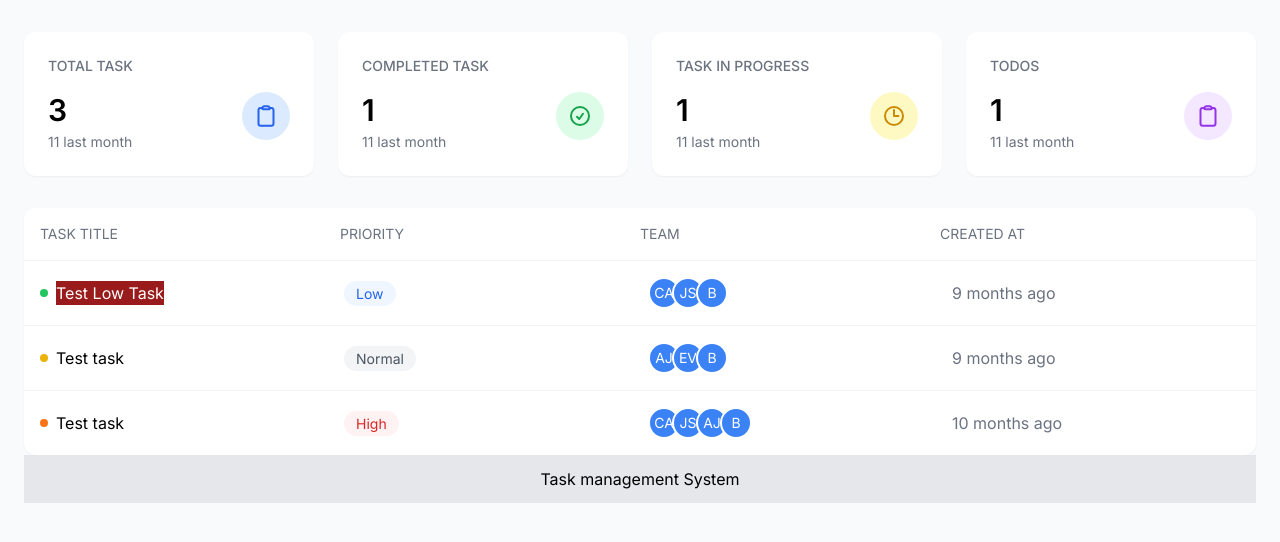
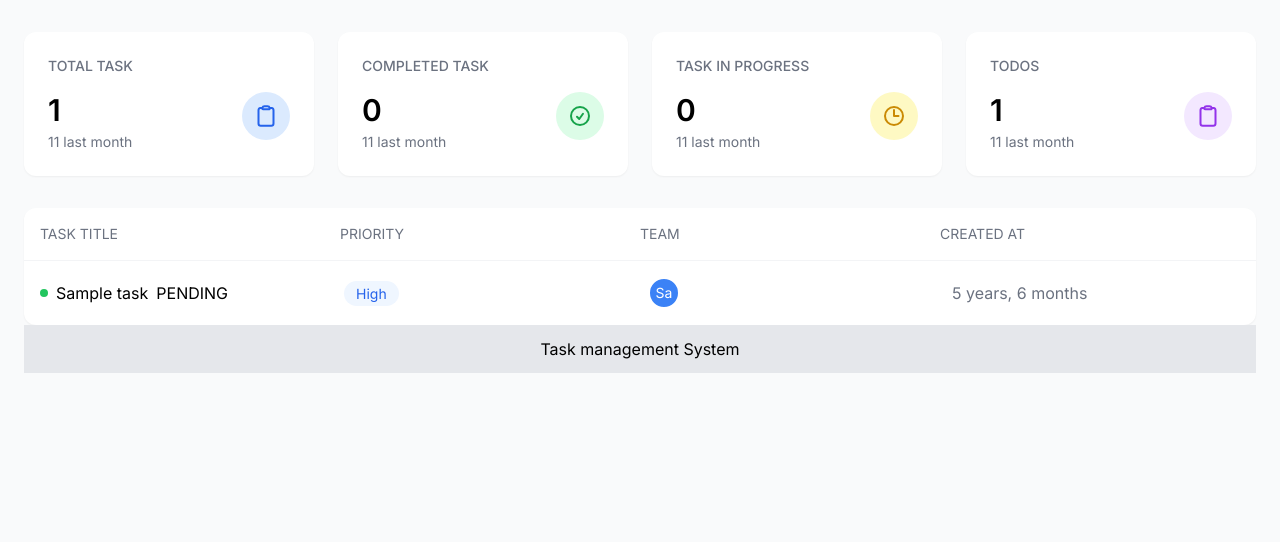
Before and after one commit to Adnan-Assad/task-management, a Django app: page /tasks/manager_dashboard/ in a window 1280 px wide. Shown: the part 64-606 px from the top of the page. Run offline with Django 5.2, Linux system fonts and the light colour scheme; tables that the repository leaves empty hold one stand-in row (values such as "Sample post").

Commit message:
this is my second commit

```diff
--- a/tasks/templates/dashboard/dashboard.html
+++ b/tasks/templates/dashboard/dashboard.html
@@ -55,11 +55,12 @@
         <!-- Stats Grid  -->
         <div class="grid grid-cols-4 gap-6 mb-8">
           <!-- Total Task  -->
+          <a href="{% url 'manager_dashboard' %}">
           <div class="bg-white rounded-xl p-6 shadow-sm">
             <h3 class="text-sm font-medium text-gray-500 mb-4">TOTAL TASK</h3>
             <div class="flex justify-between items-start">
               <div>
-                <p class="text-3xl font-semibold mb-1">3</p>
+                <p class="text-3xl font-semibold mb-1">{{counts.total}}</p>
                 <p class="text-gray-500 text-sm">11 last month</p>
               </div>
               <div class="bg-blue-100 p-3 rounded-full">
@@ -80,14 +81,16 @@
               </div>
             </div>
           </div>
+          </a>
           <!-- Completed Task  -->
+          <a href="{% url 'manager_dashboard' %}?type=completed">
           <div class="bg-white rounded-xl p-6 shadow-sm">
             <h3 class="text-sm font-medium text-gray-500 mb-4">
               COMPLETED TASK
             </h3>
             <div class="flex justify-between items-start">
               <div>
-                <p class="text-3xl font-semibold mb-1">1</p>
+                <p class="text-3xl font-semibold mb-1">{{counts.completed}}</p>
                 <p class="text-gray-500 text-sm">11 last month</p>
               </div>
               <div class="bg-green-100 p-3 rounded-full">
@@ -108,14 +111,16 @@
               </div>
             </div>
           </div>
+          </a>
           <!-- Task In Progress  -->
+          <a href=" {% url 'manager_dashboard' %}?type=in_progress">
           <div class="bg-white rounded-xl p-6 shadow-sm">
             <h3 class="text-sm font-medium text-gray-500 mb-4">
               TASK IN PROGRESS
             </h3>
             <div class="flex justify-between items-start">
               <div>
-                <p class="text-3xl font-semibold mb-1">1</p>
+                <p class="text-3xl font-semibold mb-1">{{counts.in_progress}}</p>
                 <p class="text-gray-500 text-sm">11 last month</p>
               </div>
               <div class="bg-yellow-100 p-3 rounded-full">
@@ -136,11 +141,15 @@
               </div>
             </div>
           </div>
+          </a>
+                      {#  Pending Task  #}
+
+                      <a href="{% url 'manager_dashboard' %}?type=pending">
           <div class="bg-white rounded-xl p-6 shadow-sm">
             <h3 class="text-sm font-medium text-gray-500 mb-4">TODOS</h3>
             <div class="flex justify-between items-start">
               <div>
-                <p class="text-3xl font-semibold mb-1">1</p>
+                <p class="text-3xl font-semibold mb-1">{{counts.pending}}</p>
                 <p class="text-gray-500 text-sm">11 last month</p>
               </div>
               <div class="bg-purple-100 p-3 rounded-full">
@@ -161,6 +170,7 @@
               </div>
             </div>
           </div>
+          </a>
         </div>
         {% block tasks %}
 
--- a/tasks/templates/dashboard/manager_dashboard.html
+++ b/tasks/templates/dashboard/manager_dashboard.html
@@ -18,107 +18,36 @@
           </div>
           <!-- Task Items  -->
           <div class="divide-y divide-gray-100">
+           {% for task in tasks %}
             <!-- Task 1 -->
             <div class="grid grid-cols-4 gap-4 p-4 items-center">
               <div class="flex items-center gap-2">
                 <div class="w-2 h-2 rounded-full bg-green-500"></div>
-                <span class='bg-red-800 text-white'>Test Low Task</span>
+                <span class=''>{{task.title}}</span>
+                <span class=''>{{task.status}}</span>
               </div>
               <div>
                 <span
                   class="px-3 py-1 rounded-full bg-blue-50 text-blue-600 text-sm"
-                  >Low</span
+                  >{{task.details.get_priority_display}}</span
                 >
               </div>
               <div class="flex -space-x-2">
-                <div
+               {% for emp in task.assigned_to.all %}
+                   <div
                   class="w-8 h-8 rounded-full bg-blue-500 flex items-center justify-center text-white text-sm border-2 border-white"
                 >
-                  CA
+                  {{emp.name |slice:':2'}}
                 </div>
-                <div
-                  class="w-8 h-8 rounded-full bg-blue-500 flex items-center justify-center text-white text-sm border-2 border-white"
-                >
-                  JS
-                </div>
-                <div
-                  class="w-8 h-8 rounded-full bg-blue-500 flex items-center justify-center text-white text-sm border-2 border-white"
-                >
-                  B
-                </div>
+               {% endfor %}
+
+
               </div>
-              <div class="text-gray-500">9 months ago</div>
+              <div class="text-gray-500">{{task.created_at | timesince}}</div>
             </div>
 
-            <!-- Task 2 -->
-            <div class="grid grid-cols-4 gap-4 p-4 items-center">
-              <div class="flex items-center gap-2">
-                <div class="w-2 h-2 rounded-full bg-yellow-500"></div>
-                <span>Test task</span>
-              </div>
-              <div>
-                <span
-                  class="px-3 py-1 rounded-full bg-gray-100 text-gray-600 text-sm"
-                  >Normal</span
-                >
-              </div>
-              <div class="flex -space-x-2">
-                <div
-                  class="w-8 h-8 rounded-full bg-blue-500 flex items-center justify-center text-white text-sm border-2 border-white"
-                >
-                  AJ
-                </div>
-                <div
-                  class="w-8 h-8 rounded-full bg-blue-500 flex items-center justify-center text-white text-sm border-2 border-white"
-                >
-                  EV
-                </div>
-                <div
-                  class="w-8 h-8 rounded-full bg-blue-500 flex items-center justify-center text-white text-sm border-2 border-white"
-                >
-                  B
-                </div>
-              </div>
-              <div class="text-gray-500">9 months ago</div>
-            </div>
-
-            <!-- Task 3 -->
-            <div class="grid grid-cols-4 gap-4 p-4 items-center">
-              <div class="flex items-center gap-2">
-                <div class="w-2 h-2 rounded-full bg-orange-500"></div>
-                <span>Test task</span>
-              </div>
-              <div>
-                <span
-                  class="px-3 py-1 rounded-full bg-red-50 text-red-600 text-sm"
-                  >High</span
-                >
-              </div>
-              <div class="flex -space-x-2">
-                <div
-                  class="w-8 h-8 rounded-full bg-blue-500 flex items-center justify-center text-white text-sm border-2 border-white"
-                >
-                  CA
-                </div>
-                <div
-                  class="w-8 h-8 rounded-full bg-blue-500 flex items-center justify-center text-white text-sm border-2 border-white"
-                >
-                  JS
-                </div>
-                <div
-                  class="w-8 h-8 rounded-full bg-blue-500 flex items-center justify-center text-white text-sm border-2 border-white"
-                >
-                  AJ
-                </div>
-                <div
-                  class="w-8 h-8 rounded-full bg-blue-500 flex items-center justify-center text-white text-sm border-2 border-white"
-                >
-                  B
-                </div>
-              </div>
-              <div class="text-gray-500">10 months ago</div>
-            </div>
-          </div>
+           {% endfor %}
+         </div>
         </div>
 
         {% endblock tasks %}
--- a/tasks/urls.py
+++ b/tasks/urls.py
@@ -1,7 +1,7 @@
 from django.urls import path
 from tasks.views import manager_dashboard, user_dashboard, test, create_task, view_task
 urlpatterns = [
-   path('manager_dashboard/', manager_dashboard) ,
+   path('manager_dashboard/', manager_dashboard, name= "manager_dashboard") ,
    path('user_dashboard/', user_dashboard),
    path('test/', test),
    path('create_task/', create_task),
--- a/tasks/views.py
+++ b/tasks/views.py
@@ -3,11 +3,51 @@ from django.http import HttpResponse
 from tasks.forms import TaskForm,TaskModelForm
 from tasks.models import Employee, Task, TaskDetail, Project
 from datetime import date
-from django.db.models import Count, Max, Min, Avg, Sum
+from django.db.models import Count, Max, Min, Avg, Sum, Q
 
-# Create your views here.
+
 def manager_dashboard(request):
-    return render(request, "dashboard/manager_dashboard.html")
+     # total_task= Task.objects.all().count()
+    # completed_task = Task.objects.filter(status= "COMPLETED").count()
+    # in_progress_task = Task.objects.filter(status= "IN_PROGRESS").count()
+    # pending_task = Task.objects.filter(status = "PENDING").count()
+    # count = {
+    #     "total_task":
+    #     "completed_task":
+    #     "in_progress":
+    #     "pending":
+    # }
+    type = request.GET.get('type', 'all')
+    # print(type)
+    counts = Task.objects.aggregate(
+        total= Count('id'),
+        completed = Count('id' , filter = Q(status ='COMPLETED')),
+        in_progress = Count('id', filter=Q(status = 'IN_PROGRESS')),
+        pending = Count('id', filter=Q(status = 'PENDING')),
+        )
+
+    base_query = Task.objects.select_related('details').prefetch_related('assigned_to')
+
+    if type == 'completed':
+        tasks = base_query.filter(status = 'COMPLETED')
+    elif type == 'in_progress':
+        tasks = base_query.filter(status='IN_PROGRESS')
+    elif type == 'pending':
+        tasks = base_query.filter(status='PENDING')
+    elif type == 'all':
+        tasks = base_query.all()
+
+
+
+    context = {
+        "tasks": tasks,
+        "counts":counts,
+        # "total_task": total_task,
+        # "completed_task": completed_task,
+        # "in_progress_task": in_progress_task,
+        # "pending_task": pending_task
+    }
+    return render(request, "dashboard/manager_dashboard.html", context)
 
 def user_dashboard(request):
     return render(request, "dashboard/user_dashboard.html")
```
